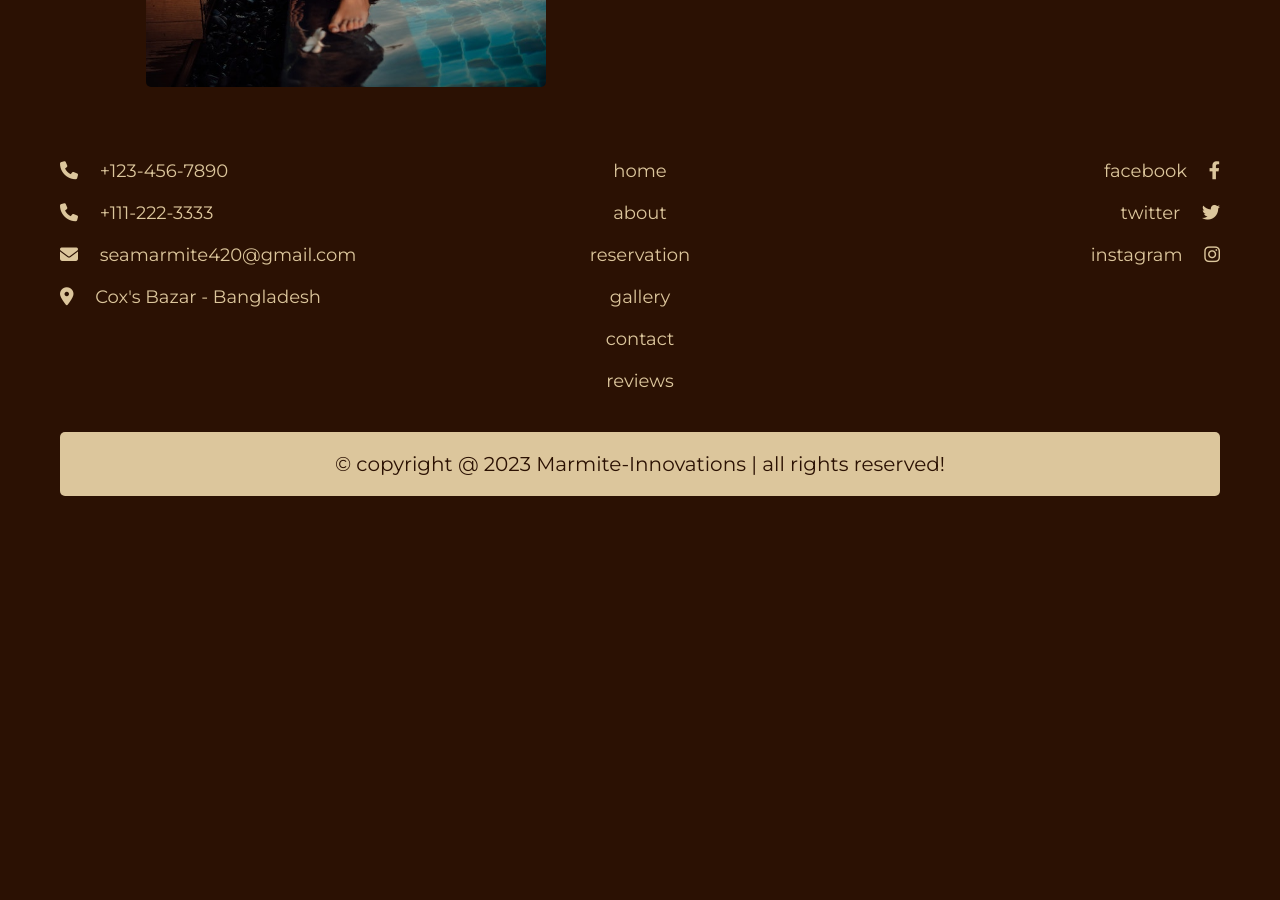
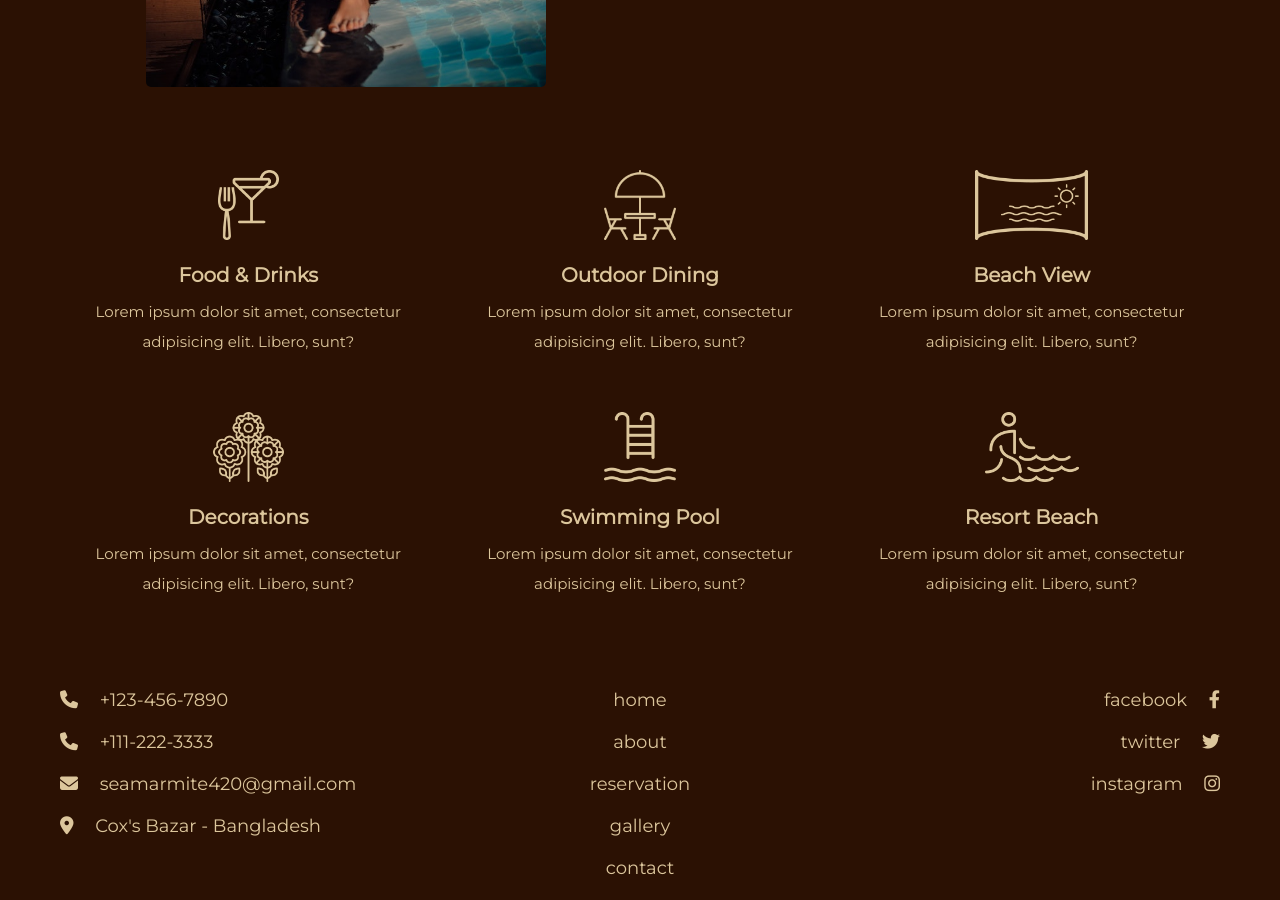
Before and after one commit to mrif449/Hotel-Management-System, a React (Create React App) app in the folder client/: page / in a window 1280 px wide. Shown: the part 2500-3400 px from the top of the page. Before the commit the page ends 3026 px from the top, so only its background shows below. Built offline with nearby package versions, Linux system fonts and the light colour scheme.

Commit message:
Added services component

```diff
--- a/client/src/views/body/Body.js
+++ b/client/src/views/body/Body.js
@@ -1,12 +1,14 @@
 import React from "react";
 import HomeComponent from "./home-page/home";
 import AboutComponent from "./home-page/about";
+import ServicesComponent from "./home-page/services";
 
 const Body = () => {
     return (
         <div>
             <HomeComponent />
             <AboutComponent />
+            <ServicesComponent />
         </div>
     );
 }
--- /dev/null
+++ b/client/src/views/body/home-page/services.js
@@ -0,0 +1,57 @@
+import React from "react";
+
+const ServicesComponent = () => {
+    const services = [
+        {
+            image: "images/icon-1.png",
+            title: "food & drinks",
+            description: "Lorem ipsum dolor sit amet, consectetur adipisicing elit. Libero, sunt?",
+        },
+        {
+            image: "images/icon-2.png",
+            title: "outdoor dining",
+            description: "Lorem ipsum dolor sit amet, consectetur adipisicing elit. Libero, sunt?",
+        },
+        {
+            image: "images/icon-3.png",
+            title: "beach view",
+            description: "Lorem ipsum dolor sit amet, consectetur adipisicing elit. Libero, sunt?",
+        },
+        {
+            image: "images/icon-4.png",
+            title: "decorations",
+            description: "Lorem ipsum dolor sit amet, consectetur adipisicing elit. Libero, sunt?",
+        },
+        {
+            image: "images/icon-5.png",
+            title: "swimming pool",
+            description: "Lorem ipsum dolor sit amet, consectetur adipisicing elit. Libero, sunt?",
+        },
+        {
+            image: "images/icon-6.png",
+            title: "resort beach",
+            description: "Lorem ipsum dolor sit amet, consectetur adipisicing elit. Libero, sunt?",
+        },
+        // Add more services if needed
+    ];
+
+    const renderServices = () => {
+        return services.map((service, index) => (
+            <div class="box" key={index}>
+                <img src={service.image} alt="" />
+                <h3>{service.title}</h3>
+                <p>{service.description}</p>
+            </div>
+        ))
+    }
+
+    return (
+        <section class="services">
+            <div class="box-container">
+                {renderServices()}
+            </div>
+        </section>
+    )
+}
+
+export default ServicesComponent;
```
